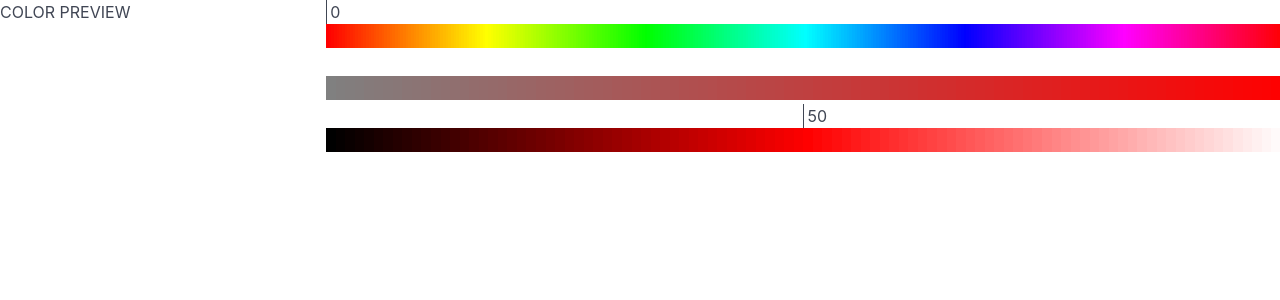
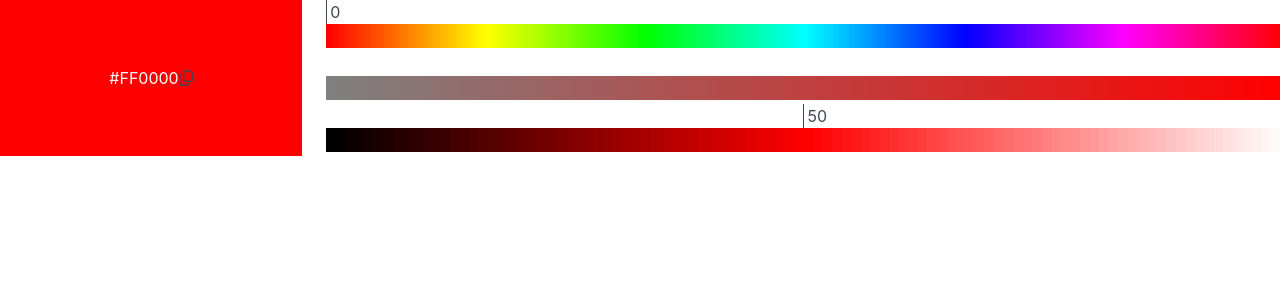
Before and after one commit to tim811223/ReactJS, a React (Vite) app in the folder ch11/1-ColorPicker/: page / in a window 1280 px wide. Shown: the top 300 px of the page. Built offline with nearby package versions, Linux system fonts and the light colour scheme.

Commit message:
ch11-108 完成畫布區塊

```diff
--- a/ch11/1-ColorPicker/src/ColorPicker/ColorPicker.scss
+++ b/ch11/1-ColorPicker/src/ColorPicker/ColorPicker.scss
@@ -1,4 +1,10 @@
 .color-picker {
+  .preview {
+    height: 100%;
+    display: flex;
+    align-items: center;
+    justify-content: center;
+  }
   .palette {
     user-select: none;
     display: flex;
--- a/ch11/1-ColorPicker/src/ColorPicker/ColorPicker.tsx
+++ b/ch11/1-ColorPicker/src/ColorPicker/ColorPicker.tsx
@@ -1,19 +1,31 @@
 import "./ColorPicker.scss";
-import { FC } from "react";
+import { FC, useState } from "react";
 import { HSL } from "./HSL";
 import "bulma/css/bulma.min.css";
-import cv from 'color-convert';
+import cv from "color-convert";
+import { FontAwesomeIcon } from "@fortawesome/react-fontawesome";
+import { faCopy } from "@fortawesome/free-regular-svg-icons";
 
 export const ColorPicker: FC = () => {
+  const [rgb, setRgb] = useState<[number, number, number]>([255, 0, 0]);
+  const rgbstr = `#${cv.rgb.hex(rgb)}`;
+  const [r, g, b] = rgb;
+  const luminance = 0.299 * r + 0.587 * g + 0.114 * b;
+
   return (
     <>
       <div className="color-picker">
         <div className="columns is-mobile">
           <div className="column is-3">
-            <div className="preview">COLOR PREVIEW</div>
+            <div className="preview" style={{ backgroundColor: rgbstr }}>
+              <p style={{ color: luminance < 128 ? "white" : "black" }}>
+                {rgbstr}
+              </p>
+              <FontAwesomeIcon icon={faCopy} />
+            </div>
           </div>
           <div className="column">
-            <HSL />
+            <HSL onSelect={(h, s, l) => setRgb(cv.hsl.rgb([h, s, l]))} />
           </div>
         </div>
       </div>
--- a/ch11/1-ColorPicker/src/ColorPicker/HSL.tsx
+++ b/ch11/1-ColorPicker/src/ColorPicker/HSL.tsx
@@ -4,19 +4,36 @@ import { H } from "./H";
 import { S } from "./S";
 import { L } from "./L";
 
-export const HSL: FC = () => {
+interface Props {
+  onSelect: (h: number, s: number, l: number) => void;
+}
+
+export const HSL: FC<Props> = ({ onSelect }) => {
   const [initH, initS, initL] = [0, 100, 50];
   const [h, setH] = useState<number>(initH);
   const [s, setS] = useState<number>(initS);
   const [l, setL] = useState<number>(initL);
 
+  const handleHSelect = (h: number) => {
+    setH(h);
+    onSelect(h, s, l);
+  };
+  const handleSSelect = (s: number) => {
+    setS(s);
+    onSelect(h, s, l);
+  };
+  const handleLSelect = (l: number) => {
+    setL(l);
+    onSelect(h, s, l);
+  };
+
   return (
     <>
       <div>
         <div className="color-picker">
-          <H initVal={initH} onSelect={setH} />
-          <S initVal={initS} hue={h} onSelect={setS} />
-          <L initVal={initL} hue={h} onSelect={setL} />
+          <H initVal={initH} onSelect={handleHSelect} />
+          <S initVal={initS} hue={h} onSelect={handleSSelect} />
+          <L initVal={initL} hue={h} onSelect={handleLSelect} />
         </div>
       </div>
     </>
```
